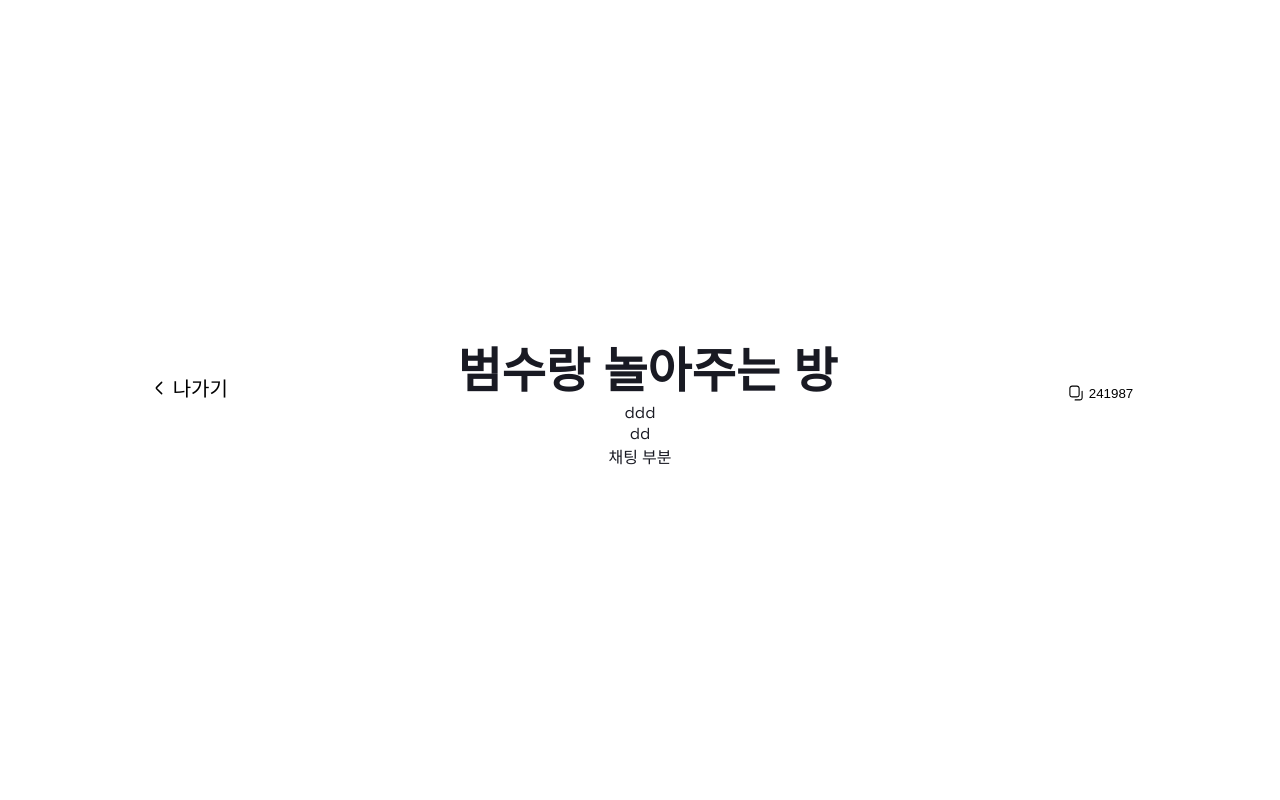
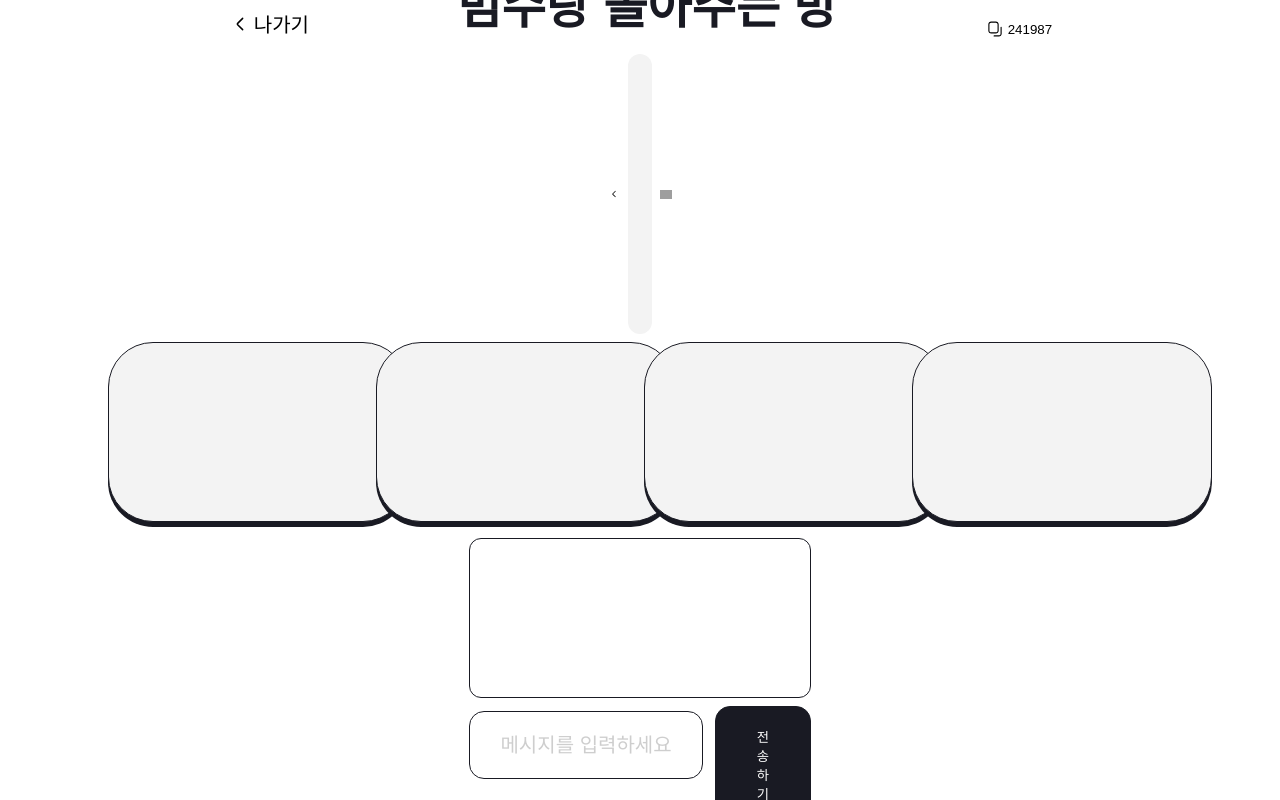
Before and after one commit to teamdannae/dannae, a Next.js app in the folder frontend/: page /waiting-room/1 in a window 1280 px wide. Built offline with nearby package versions, Linux system fonts and the light colour scheme; grey boxes are pictures that could not be loaded.

Commit message:
feat: 웹소켓 커스텀 훅 및 대기방 연결 완료

```diff
--- a/frontend/src/app/waiting-room/[roomId]/page.tsx
+++ b/frontend/src/app/waiting-room/[roomId]/page.tsx
@@ -1,28 +1,147 @@
 "use client";
 
-// import { useWebSocket, useModal } from "@/hooks";
+import { useWebSocket } from "@/hooks";
+import { useState, useCallback } from "react";
 import { Header, GameInfo, PlayerList, Chat } from "../components";
 import styles from "./page.module.scss";
 
 export default function WaitingRoom() {
-  // const { openModal } = useModal();
+  const [url, setUrl] = useState<string>("");
+  const [messages, setMessages] = useState<string[]>([]);
+  const [newMessage, setNewMessage] = useState("");
+  const [users, setUsers] = useState<player[]>([
+    {
+      playerId: "",
+      image: 1,
+      nickname: "",
+      isReady: false,
+      isEmpty: true,
+      isHost: false,
+    },
+    {
+      playerId: "",
+      image: 1,
+      nickname: "",
+      isReady: false,
+      isEmpty: true,
+      isHost: false,
+    },
+    {
+      playerId: "",
+      image: 1,
+      nickname: "",
+      isReady: false,
+      isEmpty: true,
+      isHost: false,
+    },
+    {
+      playerId: "",
+      image: 1,
+      nickname: "",
+      isReady: false,
+      isEmpty: true,
+      isHost: false,
+    },
+  ]);
 
-  // const handleMessage = (data: { playerId: string; message: string }) => {
-  //   console.log("수신된 메시지:", data);
-  // };
+  const handleMessage = useCallback((data: message) => {
+    if (data.type === "enter") {
+      if (data.event === "creator" || data.event === "player") {
+        setUsers((prevUsers) => {
+          const updatedUsers = [...prevUsers];
+          for (let i = 0; i < updatedUsers.length; i++) {
+            if (updatedUsers[i].isEmpty === true) {
+              updatedUsers[i] = {
+                playerId: data.playerId || "",
+                image: data.image || 1,
+                nickname: data.nickname || "",
+                isReady: false,
+                isEmpty: false,
+                isHost: data.event === "creator",
+              };
+              break;
+            }
+          }
+          return updatedUsers;
+        });
+      }
 
-  // const handleOpen = () => {
-  //   openModal(<p>모달이에용</p>);
-  // };
+      if (data.event === "creator_change") {
+        setUsers((prevUsers) =>
+          prevUsers.map((user) =>
+            user.playerId === data.playerId
+              ? { ...user, isHost: true }
+              : { ...user, isHost: false }
+          )
+        );
+      }
+    } else if (data.type === "leave") {
+      setUsers((prevUsers) =>
+        prevUsers.map((user) =>
+          user.playerId === data.playerId
+            ? {
+                playerId: "",
+                image: 1,
+                nickname: "",
+                isReady: false,
+                isEmpty: true,
+                isHost: false,
+              }
+            : user
+        )
+      );
+    } else if (data.type === "current_players" && data.players) {
+      for (const player of data.players) {
+        setUsers((prevUsers) => {
+          const updatedUsers = [...prevUsers];
+          for (let i = 0; i < updatedUsers.length; i++) {
+            if (updatedUsers[i].isEmpty === true) {
+              updatedUsers[i] = {
+                playerId: player.playerId || "",
+                image: player.image || 1,
+                nickname: player.nickname || "",
+                isReady: false,
+                isEmpty: false,
+                isHost: player.authorization === "creator",
+              };
+              break;
+            }
+          }
+          return updatedUsers;
+        });
+      }
+    }
+    if (!data.token && data.event !== "creator") {
+      const newMessage =
+        data.type === "chat"
+          ? `${data.nickname}: ${data.message}`
+          : data.message;
+      setMessages((prev) => [...prev, newMessage]);
+    }
+    console.log(data);
+  }, []);
 
-  // const { isConnected, sendMessage } = useWebSocket(
-  //   "ws://server_url/ws/waitingroom?roomId=1",
-  //   handleMessage
-  // );
+  const { isConnected, sendMessage } = useWebSocket(url, handleMessage);
 
-  // const handleSend = () => {
-  //   sendMessage("김범수 바보");
-  // };
+  const handleSend = () => {
+    sendMessage(newMessage);
+    setNewMessage("");
+  };
+
+  const token =
+    "eyJhbGciOiJIUzI1NiJ9.eyJzdWIiOiI0Iiwicm9vbUlkIjoiMiIsImlhdCI6MTczMDc4MjYwMSwiZXhwIjoxNzMwNzg0NDAxfQ.499J5QKXTKhrdM7MatOSsmfvg4YEX_JOUC5sY7ias78";
+
+  const handleClick = () => {
+    setUrl(
+      `ws://70.12.247.135:8080/ws/waitingroom?roomId=2&token=${token}&nickname=윤이사랑김범수&image=3`
+    );
+  };
+
+  const handleClickGuest = () => {
+    setUrl(
+      "ws://70.12.247.135:8080/ws/waitingroom?roomId=2&nickname=김일태&image=5"
+    );
+  };
 
   return (
     <main
@@ -31,20 +150,23 @@ export default function WaitingRoom() {
       className={styles.container}
     >
       <Header />
-      <section aria-labelledby="game-info">
+      <section aria-labelledby="game-info" className={styles.section}>
         <GameInfo />
       </section>
-      <section aria-labelledby="player-list">
-        <PlayerList />
+      <section aria-labelledby="player-list" className={styles.section}>
+        <PlayerList users={users} />
       </section>
-      <section aria-labelledby="chat">
-        <Chat />
+      <section aria-labelledby="chat" className={styles.section}>
+        <Chat
+          messages={messages}
+          newMessage={newMessage}
+          setNewMessage={setNewMessage}
+          handleSend={handleSend}
+        />
       </section>
-
-      {/* 연결 상태 및 전송 버튼 (추후 활성화 예정) */}
       {/* <p>Connection status: {isConnected ? "Connected" : "Disconnected"}</p>
-      <button onClick={handleSend}>Send Message</button>
-      <button onClick={handleOpen}>모달 열기</button> */}
+      <button onClick={handleClick}>방장 입장</button>
+      <button onClick={handleClickGuest}>게스트 입장</button> */}
     </main>
   );
 }
--- a/frontend/src/app/waiting-room/components/Chat.tsx
+++ b/frontend/src/app/waiting-room/components/Chat.tsx
@@ -1,3 +1,43 @@
-export default function Chat() {
-  return <>채팅 부분</>;
+import { Input, Button } from "../../components";
+import styles from "./components.module.scss";
+
+interface chatProps {
+  messages: string[];
+  newMessage: string;
+  setNewMessage: (e: string) => void;
+  handleSend: () => void;
 }
+
+export default function Chat({
+  messages,
+  newMessage,
+  setNewMessage,
+  handleSend,
+}: chatProps) {
+  return (
+    <>
+      <div className={styles.chatContainer}>
+        <div className={styles.messagesContainer}>
+          {messages.map((message, index) => (
+            <p key={index} className={styles.message}>
+              {message}
+            </p>
+          ))}
+        </div>
+        <div className={styles.inputContainer}>
+          <Input
+            value={newMessage}
+            onChangeEvent={(e) => setNewMessage(e.target.value)}
+            onEnterKey={handleSend}
+            placeholder="메시지를 입력하세요..."
+          />
+          <Button
+            onClickEvent={handleSend}
+            buttonText="전송하기"
+            buttonColor="black"
+          />
+        </div>
+      </div>
+    </>
+  );
+}
--- a/frontend/src/app/waiting-room/components/GameInfo.tsx
+++ b/frontend/src/app/waiting-room/components/GameInfo.tsx
@@ -1,3 +1,11 @@
+import styles from "./components.module.scss";
+
 export default function GameInfo() {
-  return <>ddd</>;
+  return (
+    <div className={styles.infoContainer}>
+      <button className={`${styles.buttonReset} ${styles.leftButton}`} />
+      <div className={styles.infoMain}></div>
+      <button className={`${styles.buttonReset} ${styles.rightButton}`} />
+    </div>
+  );
 }
--- a/frontend/src/app/waiting-room/components/PlayerList.tsx
+++ b/frontend/src/app/waiting-room/components/PlayerList.tsx
@@ -1,3 +1,24 @@
-export default function PlayerList() {
-  return <>dd</>;
+"use client";
+import { Card } from "@/app/components";
+import styles from "./components.module.scss";
+
+// function CardContent() {}
+
+interface playerProps {
+  users: player[];
 }
+
+export default function PlayerList({ users }: playerProps) {
+  return (
+    <div className={styles.playerContainer}>
+      {users.map((user, index) => (
+        <div key={index}>
+          <Card isEmpty={user.isEmpty} isReady={user.isReady}>
+            {user.nickname}
+            {user.isHost && "방장"}
+          </Card>
+        </div>
+      ))}
+    </div>
+  );
+}
--- a/frontend/src/app/waiting-room/components/components.module.scss
+++ b/frontend/src/app/waiting-room/components/components.module.scss
@@ -2,7 +2,7 @@
 
 .headerContainer {
   display: flex;
-  width: 100%;
+  width: 80%;
   justify-content: space-around;
   align-items: flex-end;
 }
@@ -52,3 +52,97 @@
   outline: none;
   cursor: pointer;
 }
+
+.infoContainer {
+  height: 280px;
+  width: 100%;
+  display: flex;
+  gap: 8px;
+  justify-content: center;
+  align-items: center;
+  margin-top: 16px;
+}
+
+.infoMain {
+  background-color: vars.$grey-color;
+  width: 75%;
+  border-radius: 24px;
+  height: 280px;
+}
+
+.leftButton {
+  width: 24px;
+  height: 24px;
+  background: url("/icons/chevron-left.svg") no-repeat center;
+  background-size: contain;
+  border: none;
+  cursor: pointer;
+  transition: transform 0.2s ease, background-image 0.2s ease;
+
+  &:hover {
+    background-image: url("/icons/chevron-double-left.svg");
+    transform: scale(1.5);
+  }
+}
+
+.rightButton {
+  width: 24px;
+  height: 24px;
+  background: url("/icons/chevron-right.svg") no-repeat center;
+  background-size: contain;
+  border: none;
+  cursor: pointer;
+  transition: transform 0.2s ease, background-image 0.2s ease;
+
+  &:hover {
+    background-image: url("/icons/chevron-double-right.svg");
+    transform: scale(1.5);
+  }
+}
+
+.playerContainer {
+  display: grid;
+  grid-template-columns: repeat(4, minmax(100px, 260px));
+  justify-content: center;
+  align-items: center;
+  gap: 8px;
+  margin: 8px;
+}
+
+.chatContainer {
+  display: flex;
+  flex-direction: column;
+  padding: 8px;
+  width: 75%;
+  margin: auto;
+}
+
+.messagesContainer {
+  flex-grow: 1;
+  overflow-y: auto;
+  padding: 12px;
+  height: 160px;
+  border: vars.$border;
+  border-radius: 12px;
+  background-color: vars.$white-color;
+}
+
+.message {
+  display: flex;
+  align-items: center;
+  margin-bottom: 4px;
+}
+
+.inputContainer {
+  display: flex;
+  padding-top: 8px;
+  gap: 12px;
+}
+
+.inputContainer > :first-child {
+  flex: 10;
+}
+
+.inputContainer > :last-child {
+  flex: 1;
+}
--- a/frontend/src/hooks/useWebsocket.ts
+++ b/frontend/src/hooks/useWebsocket.ts
@@ -1,54 +1,73 @@
 "use client";
 
-import { useEffect, useRef, useState } from "react";
+import { useEffect, useRef, useState, useCallback } from "react";
 
-interface MessageData {
-  playerId?: string;
-  message: string;
+function useWebSocket(url: string, onMessage: (data: message) => void) {
+  const [isConnected, setIsConnected] = useState<boolean>(false);
+  const socketRef = useRef<WebSocket | null>(null);
+  const reconnectTimerRef = useRef<NodeJS.Timeout | null>(null);
+  const memoizedOnMessage = useCallback(onMessage, [onMessage]);
+
+  useEffect(() => {
+    if (!url) return;
+
+    const connectWebSocket = () => {
+      if (
+        socketRef.current &&
+        socketRef.current.readyState === WebSocket.OPEN
+      ) {
+        return;
       }
 
-function useWebSocket(url: string, onMessage: (data: MessageData) => void) {
-  const [isConnected, setIsConnected] = useState<boolean>(false);
-  const socketRef = useRef<WebSocket | null>(null);
-
-  useEffect(() => {
-    // WebSocket 연결 생성
       socketRef.current = new WebSocket(url);
 
-    // 연결이 성공적으로 열렸을 때
       socketRef.current.onopen = () => {
         setIsConnected(true);
         console.log("웹소켓 연결이 열렸습니다.");
+        if (reconnectTimerRef.current) {
+          clearTimeout(reconnectTimerRef.current);
+          reconnectTimerRef.current = null;
+        }
       };
 
-    // 메시지를 수신할 때
       socketRef.current.onmessage = (event) => {
         try {
           const data = JSON.parse(event.data);
-        onMessage(data); // 수신한 메시지를 콜백 함수로 전달
+          memoizedOnMessage(data);
         } catch (error) {
           console.error("메시지 파싱 오류:", error);
         }
       };
 
-    // 연결이 닫혔을 때
       socketRef.current.onclose = () => {
         setIsConnected(false);
-      console.log("웹소켓 연결이 닫혔습니다.");
+        alert("웹소켓 연결이 닫혔습니다.");
       };
 
-    // 오류가 발생했을 때
       socketRef.current.onerror = (error) => {
         console.error("웹소켓 오류:", error);
       };
+    };
 
-    // 컴포넌트가 언마운트될 때 WebSocket 연결 해제
+    connectWebSocket();
+
+    const handleBeforeUnload = () => {
+      console.log("웹소켓 연결이 페이지 떠날 때 닫혔습니다.1");
+      socketRef.current?.close();
+      console.log("웹소켓 연결이 페이지 떠날 때 닫혔습니다.2");
+    };
+
+    window.addEventListener("beforeunload", handleBeforeUnload);
+
     return () => {
+      if (reconnectTimerRef.current) {
+        clearTimeout(reconnectTimerRef.current);
+      }
       socketRef.current?.close();
+      window.removeEventListener("beforeunload", handleBeforeUnload);
     };
-  }, [url, onMessage]);
+  }, [url, memoizedOnMessage]);
 
-  // 메시지 전송 함수
   const sendMessage = (message: string) => {
     if (socketRef.current && socketRef.current.readyState === WebSocket.OPEN) {
       socketRef.current.send(message);
```
Lines whose indentation alone changed are shown as unchanged.
